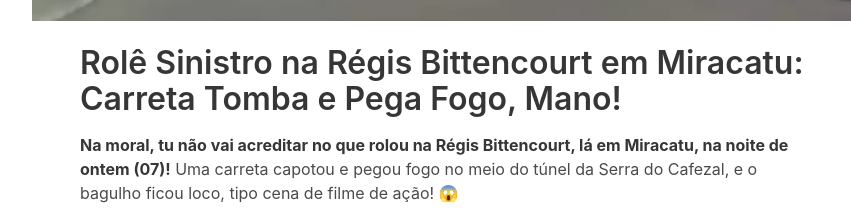
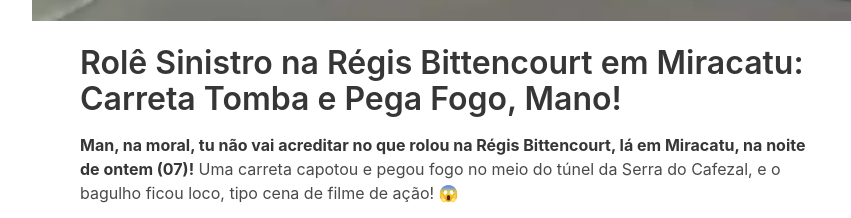
Before and after one commit to juquianet/juquianet.github.io, an Eleventy site: page src/posts/acidente-br116.md in a window 1280 px wide. Shown: the part 980-1198 px from the top of the page, 152-1003 px from the left. Built offline with nearby package versions, Linux system fonts and the light colour scheme; Eleventy itself is replaced by a stand-in of ours; files that its build step writes are made by us from their sources.

```diff
--- a/src/posts/acidente-br116.md
+++ b/src/posts/acidente-br116.md
@@ -10,7 +10,7 @@
 
 # Rolê Sinistro na Régis Bittencourt em Miracatu: Carreta Tomba e Pega Fogo, Mano!
 
-**Na moral, tu não vai acreditar no que rolou na Régis Bittencourt, lá em Miracatu, na noite de ontem (07)!** Uma carreta capotou e pegou fogo no meio do túnel da Serra do Cafezal, e o bagulho ficou loco, tipo cena de filme de ação! 😱
+**Man, na moral, tu não vai acreditar no que rolou na Régis Bittencourt, lá em Miracatu, na noite de ontem (07)!** Uma carreta capotou e pegou fogo no meio do túnel da Serra do Cafezal, e o bagulho ficou loco, tipo cena de filme de ação! 😱
 
 Tava de boa, por volta das 22h24, no km 361 da pista sentido Curitiba, quando a carreta, que tava carregada de bebida (imagina a zoeira se fosse breja 🍻), deu uma tombada braba. O motorista, que não teve o nome divulgado, saiu de boa, graças a Deus, e não se machucou. Mas aí o fogo começou a comer solto, e a carga virou churrasco na pista, véi! 🔥
 
```
